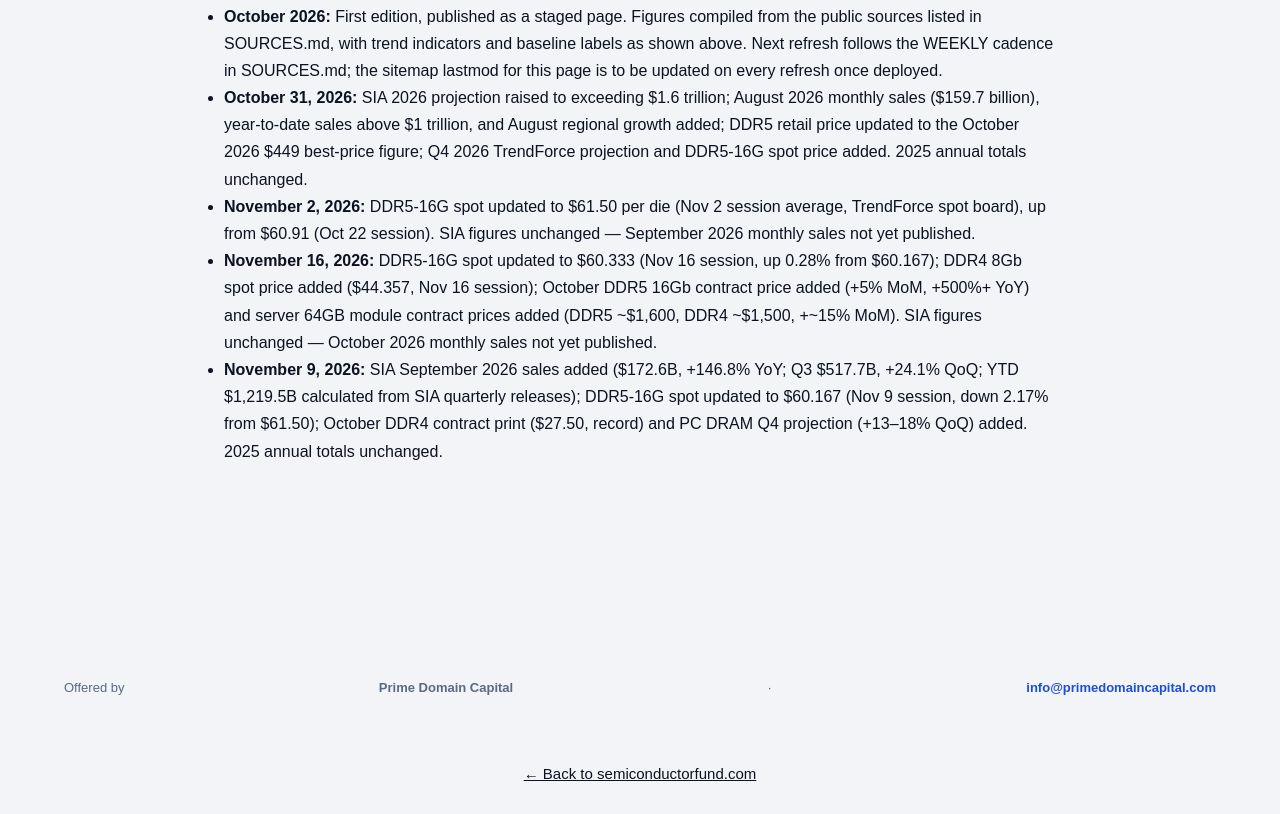
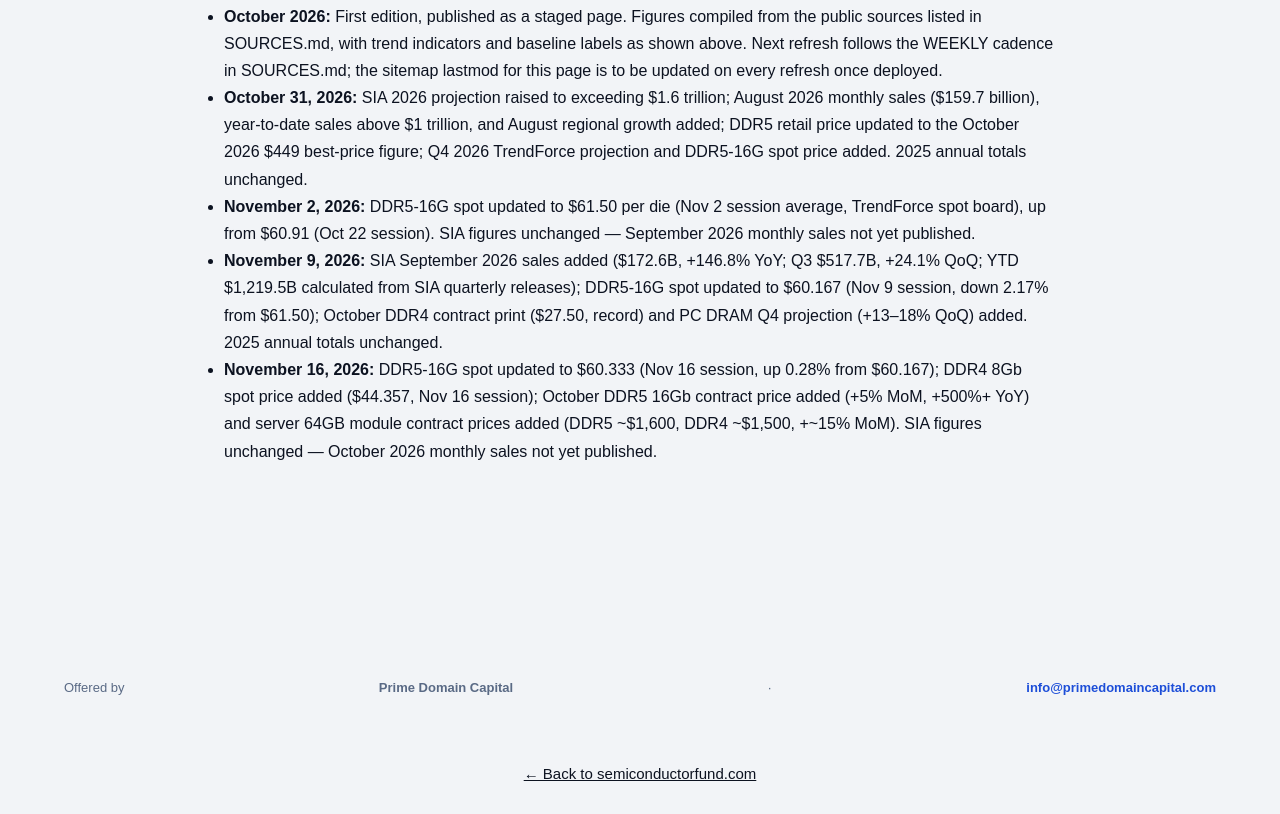
Before and after one commit to primedomaincapital/semiconductorfund, a plain HTML site: page market-data.html in a window 1280 px wide. Shown: the part 6328-7142 px from the top of the page. Drawn offline with Linux system fonts and the light colour scheme.

Commit message:
Move Nov 16 changelog entry to end of list
Updated changelog entries with new data and projections for DDR5 and SIA sales.

```diff
--- a/market-data.html
+++ b/market-data.html
@@ -177,7 +177,7 @@ main h1{font-size:clamp(30px,8.5vw,58px)!important;line-height:1.15!important}
 <p>This domain is offered by Prime Domain Capital. Contact only at <a href="mailto:info@primedomaincapital.com">info@primedomaincapital.com</a>.</p>
 <section class="dp-changelog"><h2>Changelog</h2>
 <ul><li><strong>October 2026:</strong> First edition, published as a staged page. Figures compiled from the public sources listed in SOURCES.md, with trend indicators and baseline labels as shown above. Next refresh follows the WEEKLY cadence in SOURCES.md; the sitemap lastmod for this page is to be updated on every refresh once deployed.</li>
-<li><strong>October 31, 2026:</strong> SIA 2026 projection raised to exceeding $1.6 trillion; August 2026 monthly sales ($159.7 billion), year-to-date sales above $1 trillion, and August regional growth added; DDR5 retail price updated to the October 2026 $449 best-price figure; Q4 2026 TrendForce projection and DDR5-16G spot price added. 2025 annual totals unchanged.</li><li><strong>November 2, 2026:</strong> DDR5-16G spot updated to $61.50 per die (Nov 2 session average, TrendForce spot board), up from $60.91 (Oct 22 session). SIA figures unchanged — September 2026 monthly sales not yet published.</li> <li><strong>November 16, 2026:</strong> DDR5-16G spot updated to $60.333 (Nov 16 session, up 0.28% from $60.167); DDR4 8Gb spot price added ($44.357, Nov 16 session); October DDR5 16Gb contract price added (+5% MoM, +500%+ YoY) and server 64GB module contract prices added (DDR5 ~$1,600, DDR4 ~$1,500, +~15% MoM). SIA figures unchanged — October 2026 monthly sales not yet published.</li><li><strong>November 9, 2026:</strong> SIA September 2026 sales added ($172.6B, +146.8% YoY; Q3 $517.7B, +24.1% QoQ; YTD $1,219.5B calculated from SIA quarterly releases); DDR5-16G spot updated to $60.167 (Nov 9 session, down 2.17% from $61.50); October DDR4 contract print ($27.50, record) and PC DRAM Q4 projection (+13–18% QoQ) added. 2025 annual totals unchanged.</li></ul></section>
+<li><strong>October 31, 2026:</strong> SIA 2026 projection raised to exceeding $1.6 trillion; August 2026 monthly sales ($159.7 billion), year-to-date sales above $1 trillion, and August regional growth added; DDR5 retail price updated to the October 2026 $449 best-price figure; Q4 2026 TrendForce projection and DDR5-16G spot price added. 2025 annual totals unchanged.</li><li><strong>November 2, 2026:</strong> DDR5-16G spot updated to $61.50 per die (Nov 2 session average, TrendForce spot board), up from $60.91 (Oct 22 session). SIA figures unchanged — September 2026 monthly sales not yet published.</li><li><strong>November 9, 2026:</strong> SIA September 2026 sales added ($172.6B, +146.8% YoY; Q3 $517.7B, +24.1% QoQ; YTD $1,219.5B calculated from SIA quarterly releases); DDR5-16G spot updated to $60.167 (Nov 9 session, down 2.17% from $61.50); October DDR4 contract print ($27.50, record) and PC DRAM Q4 projection (+13–18% QoQ) added. 2025 annual totals unchanged.</li> <li><strong>November 16, 2026:</strong> DDR5-16G spot updated to $60.333 (Nov 16 session, up 0.28% from $60.167); DDR4 8Gb spot price added ($44.357, Nov 16 session); October DDR5 16Gb contract price added (+5% MoM, +500%+ YoY) and server 64GB module contract prices added (DDR5 ~$1,600, DDR4 ~$1,500, +~15% MoM). SIA figures unchanged — October 2026 monthly sales not yet published.</li></ul></section>
 </main>
 <footer>Offered by <strong>Prime Domain Capital</strong> &middot; <a href="mailto:info@primedomaincapital.com">info@primedomaincapital.com</a></footer>
 <script defer src="https://static.cloudflareinsights.com/beacon.min.js" data-cf-beacon='{"token": "1407571ec8bc45c3a082c91096558135"}'></script>
```
